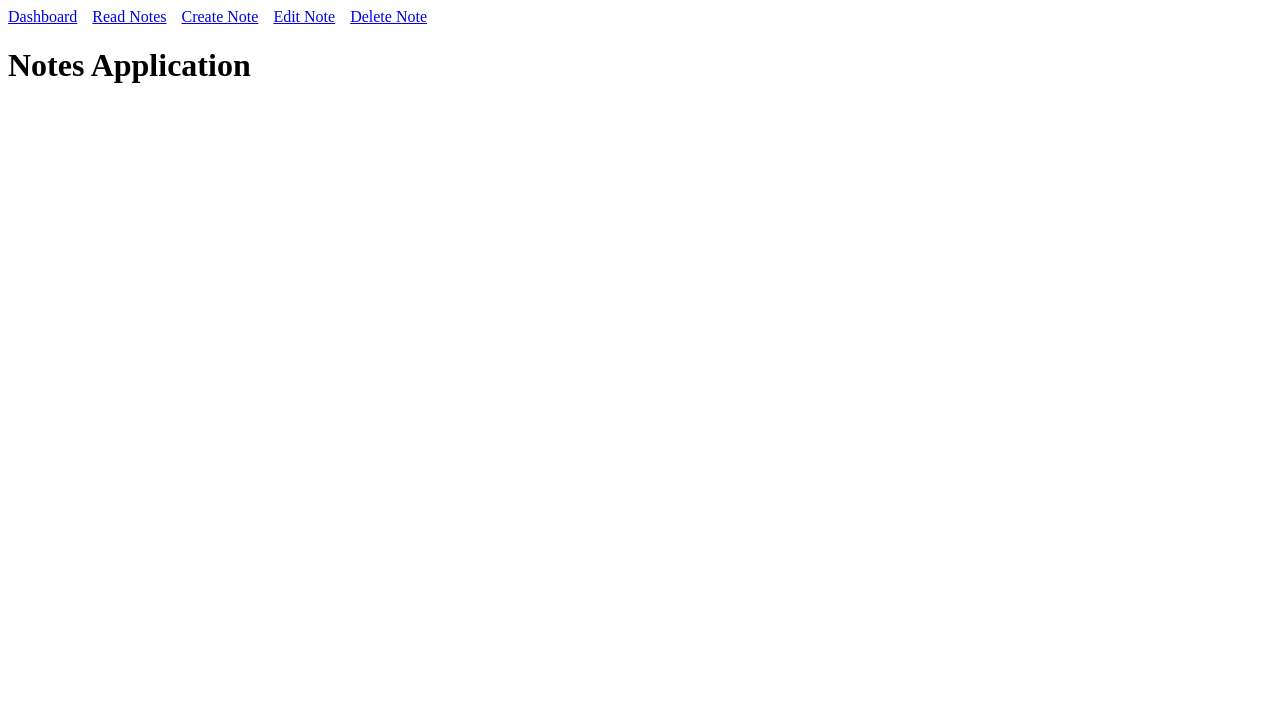
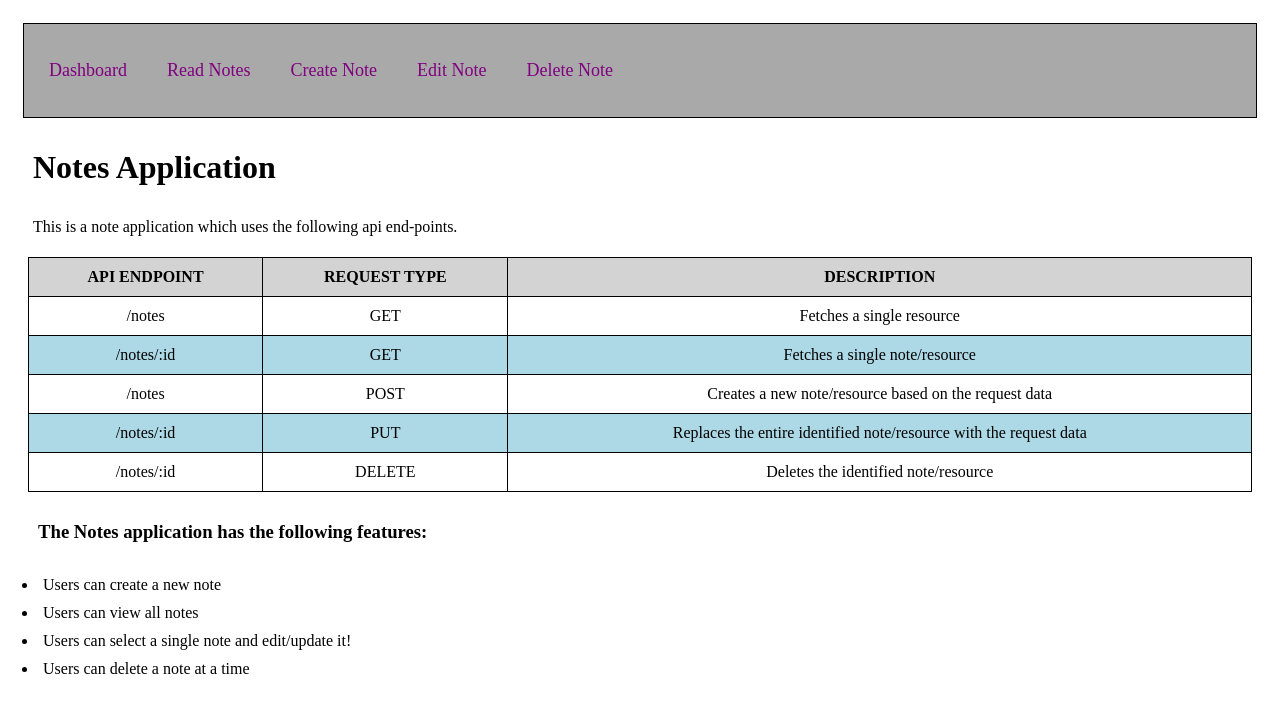
Before and after one commit to githubscientist/react-b47-b48, a React (Vite) app: page / in a window 1280 px wide. Shown: the top 712 px of the page. Built offline with nearby package versions, Linux system fonts and the light colour scheme; data requests are answered from the project's data file.

Commit message:
dashboard styles added

```diff
--- a/src/App.jsx
+++ b/src/App.jsx
@@ -6,6 +6,7 @@ import ReadNotes from './components/ReadNotes';
 import CreateNote from './components/CreateNote';
 import EditNote from './components/EditNote';
 import DeleteNote from './components/DeleteNote';
+import './styles/App.css';
 
 function App() {
 
@@ -73,20 +74,28 @@ function App() {
     setShowStatus(event.target.value);
   }
 
-  const padding = {
-    paddingRight: 15,
-  };
-
   return (
     <Router>
 
-      <div>
-        <Link to="/" style={padding}>Dashboard</Link>
-        <Link to="/read" style={padding}>Read Notes</Link>
-        <Link to="/create" style={padding}>Create Note</Link>
-        <Link to="/editNote" style={padding}>Edit Note</Link>
-        <Link to="/deleteNote" style={padding}>Delete Note</Link>
-      </div>
+      <nav className='navbar'>
+        <ul>
+          <li>
+            <Link to="/">Dashboard</Link>
+          </li>
+          <li>
+            <Link to="/read">Read Notes</Link>
+          </li>
+          <li>
+            <Link to="/create">Create Note</Link>
+          </li>
+          <li>
+            <Link to="/editNote">Edit Note</Link>
+          </li>
+          <li>
+            <Link to="/deleteNote">Delete Note</Link>
+          </li>
+        </ul>
+      </nav>
 
       <Routes>
         <Route path='/' element={<Dashboard />} />
--- a/src/components/Dashboard.jsx
+++ b/src/components/Dashboard.jsx
@@ -1,9 +1,63 @@
 import React from 'react';
+import '../styles/Dashboard.css';
 
 function Dashboard() {
   return (
       <div>
-          <h1>Notes Application</h1>
+      <h1>Notes Application</h1>
+      <p>This is a note application which uses the following api end-points.</p>
+
+      <table>
+        <thead>
+          <tr>
+            <th>API ENDPOINT</th>
+            <th>REQUEST TYPE</th>
+            <th>DESCRIPTION</th>
+          </tr>
+        </thead>
+
+        <tbody>
+          <tr>
+            <td>/notes</td>
+            <td>GET</td>
+            <td>Fetches a single resource</td>
+          </tr>
+
+          <tr>
+            <td>/notes/:id</td>
+            <td>GET</td>
+            <td>Fetches a single note/resource</td>
+          </tr>
+
+          <tr>
+            <td>/notes</td>
+            <td>POST</td>
+            <td>Creates a new note/resource based on the request data</td>
+          </tr>
+
+          <tr>
+            <td>/notes/:id</td>
+            <td>PUT</td>
+            <td>Replaces the entire identified note/resource with the request data</td>
+          </tr>
+
+          <tr>
+            <td>/notes/:id</td>
+            <td>DELETE</td>
+            <td>Deletes the identified note/resource</td>
+          </tr>
+        </tbody>
+      </table>
+
+      <div>
+        <h3>The Notes application has the following features:</h3>
+        <ul>
+          <li>Users can create a new note</li>
+          <li>Users can view all notes</li>
+          <li>Users can select a single note and edit/update it!</li>
+          <li>Users can delete a note at a time</li>
+        </ul>
+      </div>
     </div>
   )
 }
--- /dev/null
+++ b/src/styles/App.css
@@ -0,0 +1,33 @@
+* {
+    padding: 5px;
+}
+
+.navbar {
+    background-color: darkgray;
+    color: white;
+    display: flex;
+    padding: 10px;
+    justify-content: space-between;
+    border: 1px solid black;
+}
+
+.navbar ul {
+    list-style: none;
+    display: flex;
+    gap: 20px;
+}
+
+.navbar li {
+    font-size: 18px;
+    margin: 0px;
+}
+
+.navbar a {
+    text-decoration: none;
+    color: purple;
+}
+
+.navbar a:hover {
+    text-decoration: underline;
+    background-color: white;
+}
--- /dev/null
+++ b/src/styles/Dashboard.css
@@ -0,0 +1,19 @@
+table {
+    border: 1px solid black;
+    border-collapse: collapse;
+    width: 100%;
+}
+
+th, td {
+    border: 1px solid black;
+    padding: 10px;
+    text-align: center;
+}
+
+th {
+    background-color: lightgray;
+}
+
+tr:nth-child(even) {
+    background-color: lightblue;
+}
```
